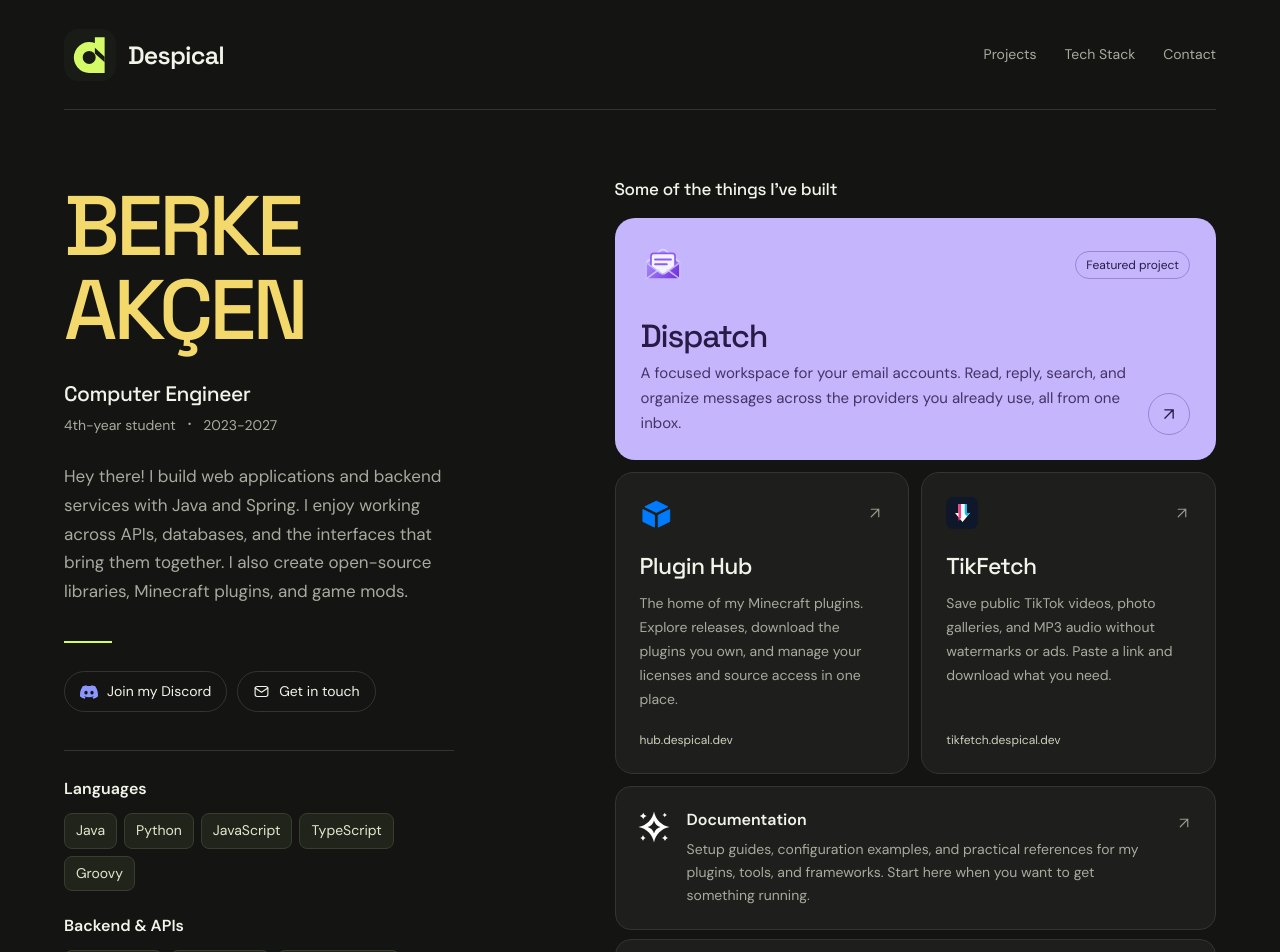
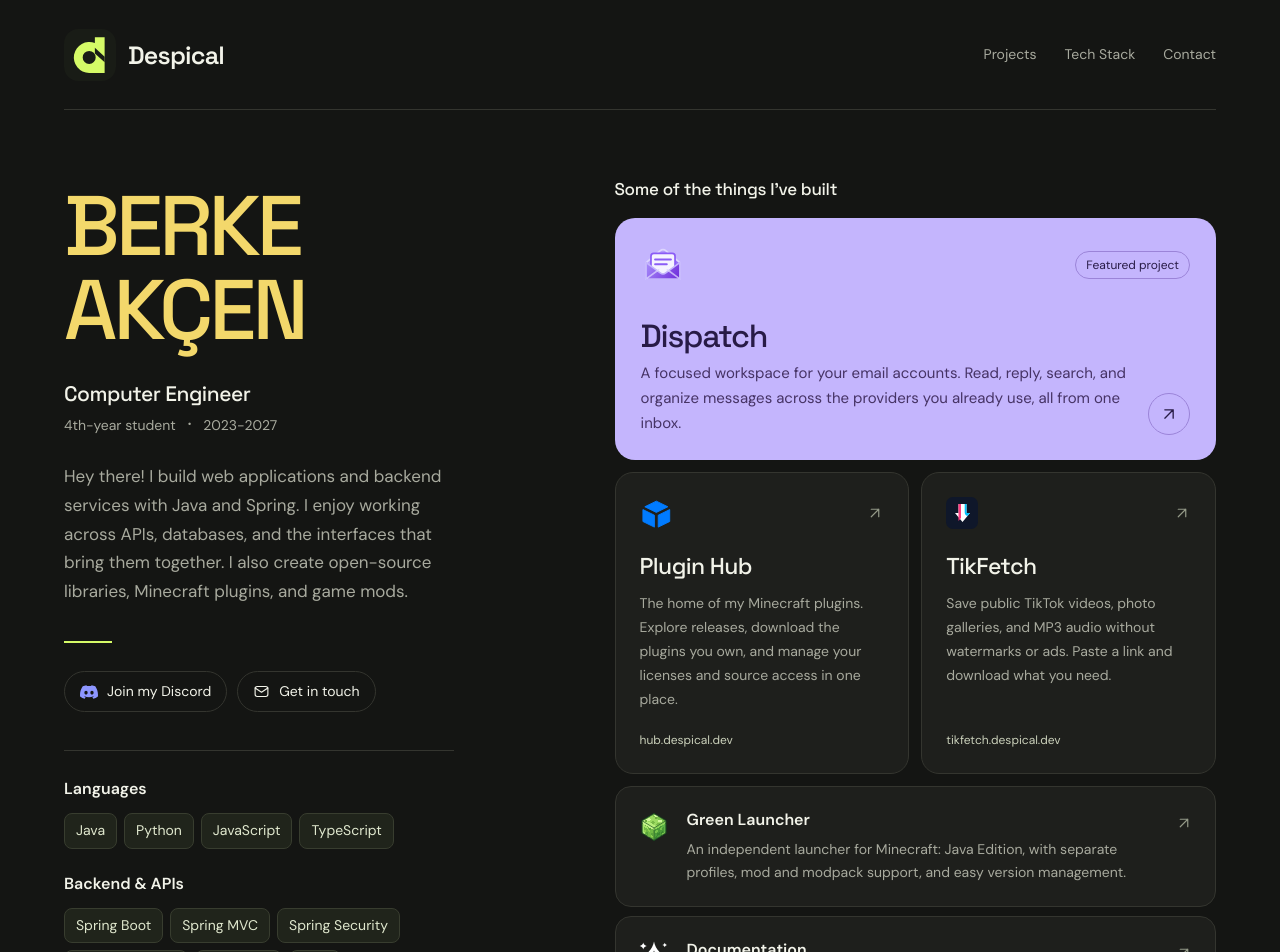
Before and after one commit to Despical/LinkTree, a React (Vite) app: page / in a window 1280 px wide. Shown: the top 952 px of the page. Built offline with nearby package versions, Linux system fonts and the light colour scheme.

Commit message:
Add Green Launcher to LinkTree

```diff
--- a/src/App.tsx
+++ b/src/App.tsx
@@ -158,7 +158,6 @@
                   <span>Python</span>
                   <span>JavaScript</span>
                   <span>TypeScript</span>
-                  <span>Groovy</span>
                 </div>
               </div>
               <div className="stack-group">
@@ -328,6 +327,31 @@
                 </a>
               </div>
               <div className="resource-grid">
+                <a
+                  className="resource"
+                  href="https://launcher.despical.dev"
+                  target="_blank"
+                  rel="noopener noreferrer"
+                >
+                  <img
+                    className="site-icon"
+                    src="icons/green-launcher.svg"
+                    width="32"
+                    height="32"
+                    alt=""
+                  />
+                  <div>
+                    <span className="resource-name">Green Launcher</span>
+                    <span className="resource-sub">
+                      An independent launcher for Minecraft: Java Edition, with
+                      separate profiles, mod and modpack support, and easy
+                      version management.
+                    </span>
+                  </div>
+                  <svg className="icon" aria-hidden="true">
+                    <use href="#arrow" />
+                  </svg>
+                </a>
                 <a
                   className="resource"
                   href="https://docs.despical.dev"
```
Also changed, not shown: public/icons/green-launcher.svg (added).
